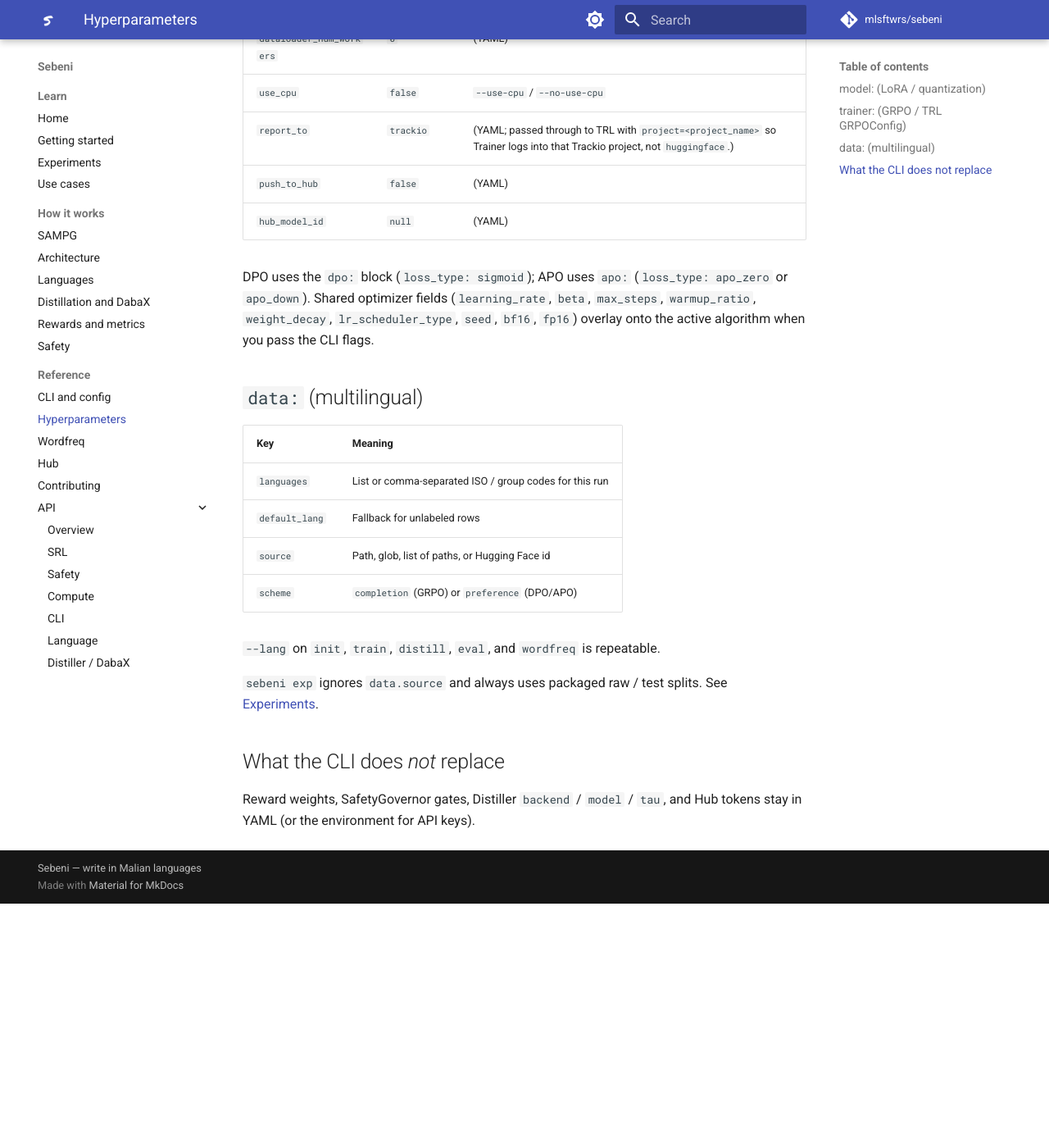
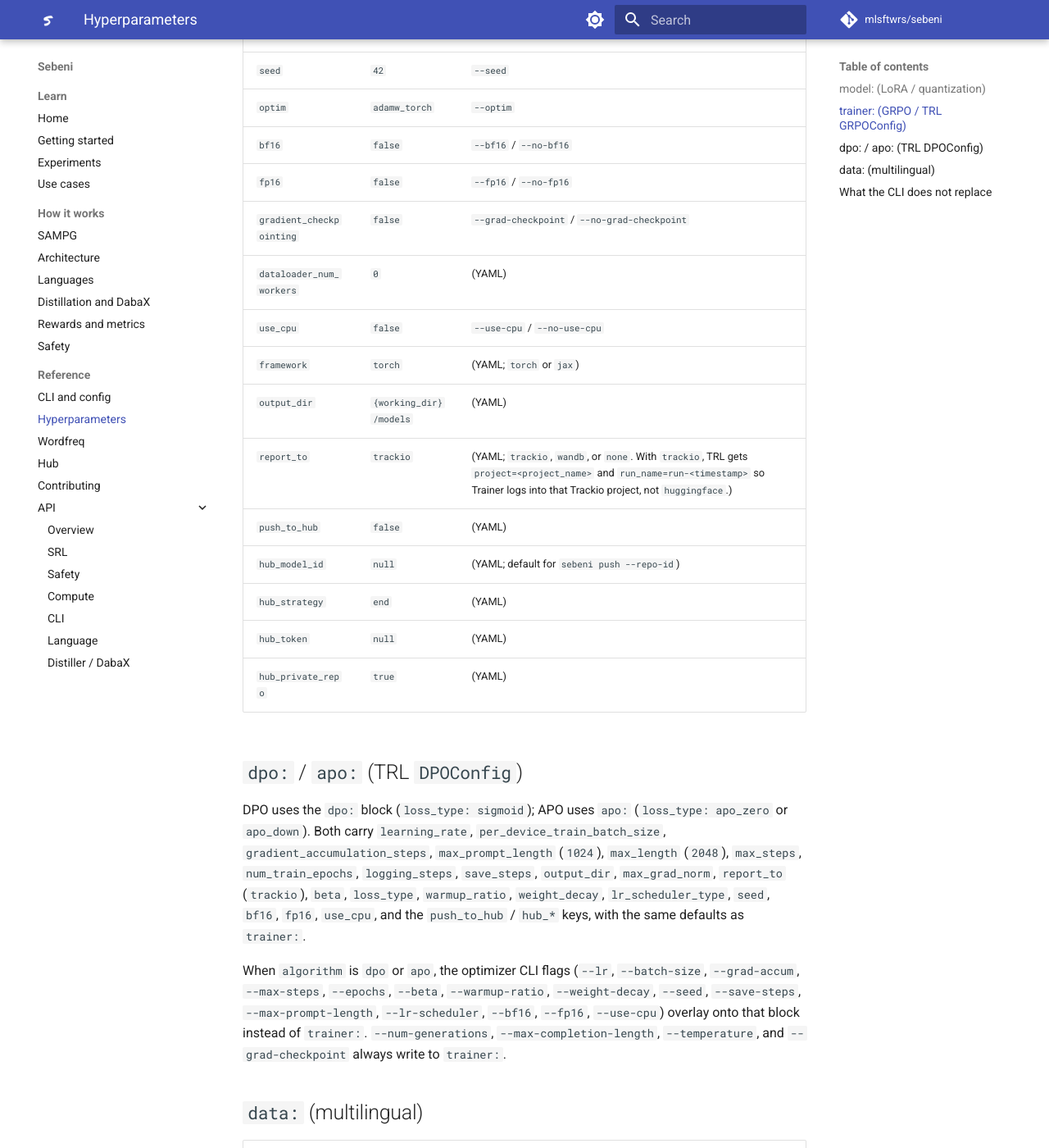
Before and after one commit to RobotsMali-AI/sebeni, an MkDocs documentation site: the page built from docs/hyperparams.md, in a window 1280 px wide and 1400 px high, scrolled down 2744 px. Shown: the whole window at 82% size. Built offline with MkDocs 1.6.1 and Material for MkDocs 9.7.7, drawn with Linux system fonts in a browser that asks for light colours; comment, search, counter and statistics services are not loaded; before the commit the page ends 3846 px from its top, so only the background shows below that; some of the changed text lies outside the part shown.

Commit message:
docs(hyperparams): add trainer.framework, dpo/apo block and new fields

```diff
--- a/docs/hyperparams.md
+++ b/docs/hyperparams.md
@@ -22,6 +22,7 @@
 | --- | --- | --- |
 | `model_name` | `HuggingFaceTB/SmolLM2-135M` | (YAML) |
 | `ref_model_name` | `null` | (YAML) |
+| `flax_model_name` | `null` | (YAML; Flax checkpoint for `trainer.framework: jax`, else `model_name` is probed) |
 | `load_in_4bit` | `true` | `--load-in-4bit` / `--no-load-in-4bit` |
 | `bnb_4bit_quant_type` | `nf4` | (YAML) |
 | `bnb_4bit_use_double_quant` | `true` | (YAML) |
@@ -32,12 +33,18 @@
 | `lora_target_modules` | `q_proj v_proj k_proj o_proj` | (YAML list) |
 | `lora_bias` | `none` | (YAML) |
 
+Base (non-instruct) checkpoints such as `SmolLM2-135M` often ship without a
+`chat_template`; Sebeni then sets a ChatML template on the tokenizer so TRL can
+format prompts. 4-bit loading is only used when CUDA and bitsandbytes are
+available.
+
 ## `trainer:` (GRPO / TRL `GRPOConfig`)
 
-`framework: torch` (default) uses TRL. `framework: jax` uses Flax/Optax for
-GRPO, DPO, or APO when Flax weights exist. If the selected repository has no
-Flax weights, Sebeni explains the failed probe and continues with torch/TRL;
-set `model.flax_model_name` to pin a separate Flax checkpoint.
+`framework: torch` (default) uses TRL. `framework: jax` (always read from
+`trainer:`, even when `algorithm` is `dpo` or `apo`; needs the `[jax]` extra)
+uses Flax/Optax for GRPO, DPO, or APO when Flax weights exist. If JAX or the
+Flax weights cannot be loaded, Sebeni warns with the failed probe and continues
+with torch/TRL; set `model.flax_model_name` to pin a separate Flax checkpoint.
 Unknown TRL constructor names are dropped at train time so the same YAML
 works on TRL 0.x (`max_prompt_length`, `warmup_ratio`) and TRL 1.x
 (`max_completion_length`, `warmup_steps`). DPO maps `max_prompt_length`
@@ -70,18 +77,36 @@
 | `optim` | `adamw_torch` | `--optim` |
 | `bf16` | `false` | `--bf16` / `--no-bf16` |
 | `fp16` | `false` | `--fp16` / `--no-fp16` |
-| `gradient_checkpointing` | `false` | `--grad-checkpoint` |
+| `gradient_checkpointing` | `false` | `--grad-checkpoint` / `--no-grad-checkpoint` |
 | `dataloader_num_workers` | `0` | (YAML) |
 | `use_cpu` | `false` | `--use-cpu` / `--no-use-cpu` |
-| `report_to` | `trackio` | (YAML; passed through to TRL with `project=<project_name>` so Trainer logs into that Trackio project, not `huggingface`.) |
+| `framework` | `torch` | (YAML; `torch` or `jax`) |
+| `output_dir` | `{working_dir}/models` | (YAML) |
+| `report_to` | `trackio` | (YAML; `trackio`, `wandb`, or `none`. With `trackio`, TRL gets `project=<project_name>` and `run_name=run-<timestamp>` so Trainer logs into that Trackio project, not `huggingface`.) |
 | `push_to_hub` | `false` | (YAML) |
-| `hub_model_id` | `null` | (YAML) |
+| `hub_model_id` | `null` | (YAML; default for `sebeni push --repo-id`) |
+| `hub_strategy` | `end` | (YAML) |
+| `hub_token` | `null` | (YAML) |
+| `hub_private_repo` | `true` | (YAML) |
+
+## `dpo:` / `apo:` (TRL `DPOConfig`)
 
 DPO uses the `dpo:` block (`loss_type: sigmoid`); APO uses `apo:`
-(`loss_type: apo_zero` or `apo_down`). Shared optimizer fields (`learning_rate`,
-`beta`, `max_steps`, `warmup_ratio`, `weight_decay`, `lr_scheduler_type`,
-`seed`, `bf16`, `fp16`) overlay onto the active algorithm when you pass the CLI
-flags.
+(`loss_type: apo_zero` or `apo_down`). Both carry `learning_rate`,
+`per_device_train_batch_size`, `gradient_accumulation_steps`,
+`max_prompt_length` (`1024`), `max_length` (`2048`), `max_steps`,
+`num_train_epochs`, `logging_steps`, `save_steps`, `output_dir`,
+`max_grad_norm`, `report_to` (`trackio`), `beta`, `loss_type`, `warmup_ratio`,
+`weight_decay`, `lr_scheduler_type`, `seed`, `bf16`, `fp16`, `use_cpu`, and the
+`push_to_hub` / `hub_*` keys, with the same defaults as `trainer:`.
+
+When `algorithm` is `dpo` or `apo`, the optimizer CLI flags (`--lr`,
+`--batch-size`, `--grad-accum`, `--max-steps`, `--epochs`, `--beta`,
+`--warmup-ratio`, `--weight-decay`, `--seed`, `--save-steps`,
+`--max-prompt-length`, `--lr-scheduler`, `--bf16`, `--fp16`, `--use-cpu`)
+overlay onto that block instead of `trainer:`. `--num-generations`,
+`--max-completion-length`, `--temperature`, and `--grad-checkpoint` always
+write to `trainer:`.
 
 ## `data:` (multilingual)
 
@@ -91,6 +116,9 @@
 | `default_lang` | Fallback for unlabeled rows |
 | `source` | Path, glob, list of paths, or Hugging Face id |
 | `scheme` | `completion` (GRPO) or `preference` (DPO/APO) |
+| `encoding` | File encoding (`utf-8-sig`) |
+| `file_text_key` / `file_lang_key` | JSON / JSONL key names (`text` / `lang`) |
+| `hf_split` / `hf_text_key` / `hf_lang_key` / `hf_streaming` / `hf_kwargs` | Hugging Face dataset loading (`hf_split: train`) |
 
 `--lang` on `init`, `train`, `distill`, `eval`, and `wordfreq` is repeatable.
 
@@ -99,5 +127,7 @@
 
 ## What the CLI does *not* replace
 
-Reward weights, SafetyGovernor gates, Distiller `backend` / `model` / `tau`,
-and Hub tokens stay in YAML (or the environment for API keys).
+Reward weights, SafetyGovernor gates, Distiller `backend` / `model` / `tau` /
+`gguf_path` / `n_ctx` / `max_input_chars`, `trainer.framework`, `report_to`,
+and Hub tokens stay in YAML (or the environment for API keys). Only
+`distillation.hitl` has a CLI switch (`--hitl` / `--no-hitl`).
```
